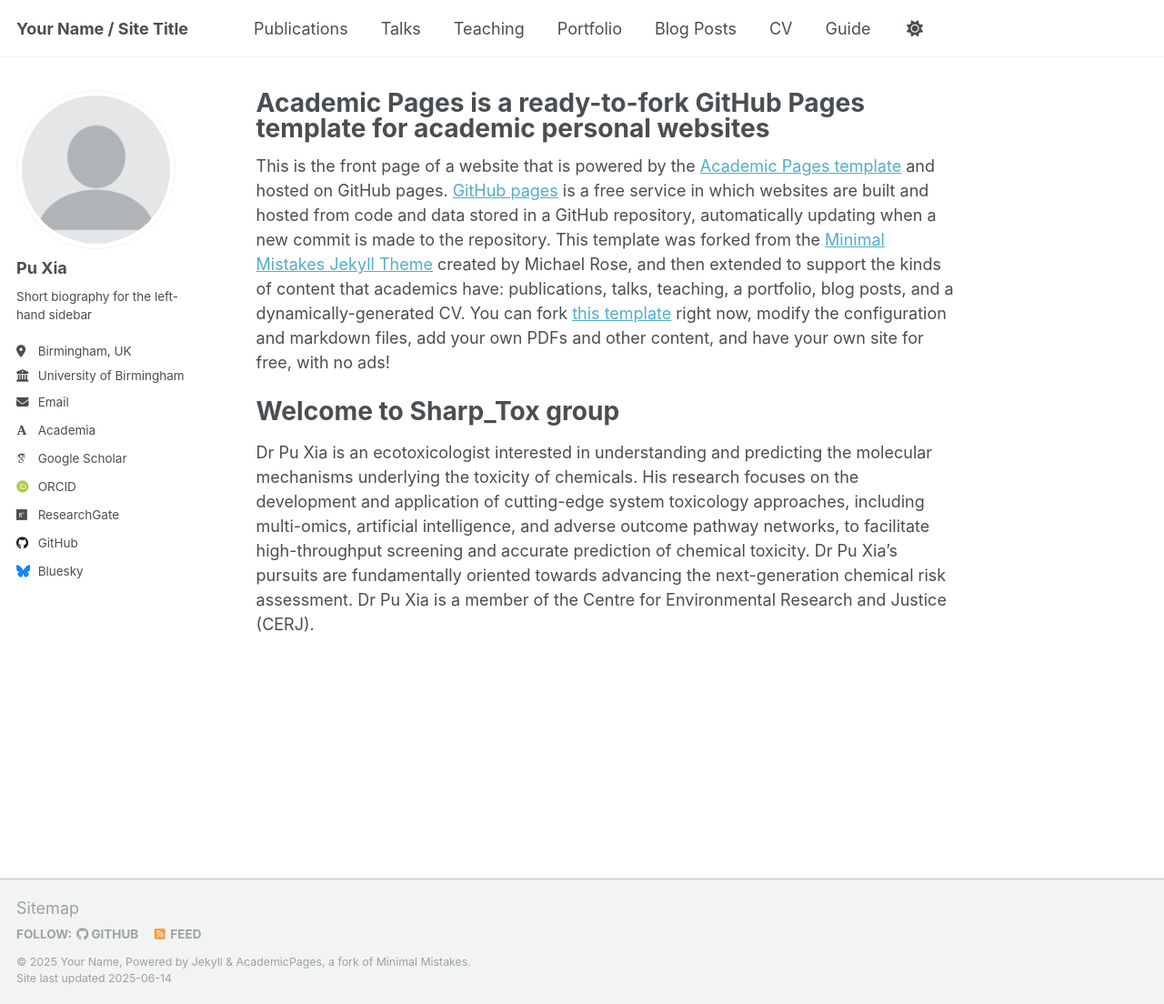
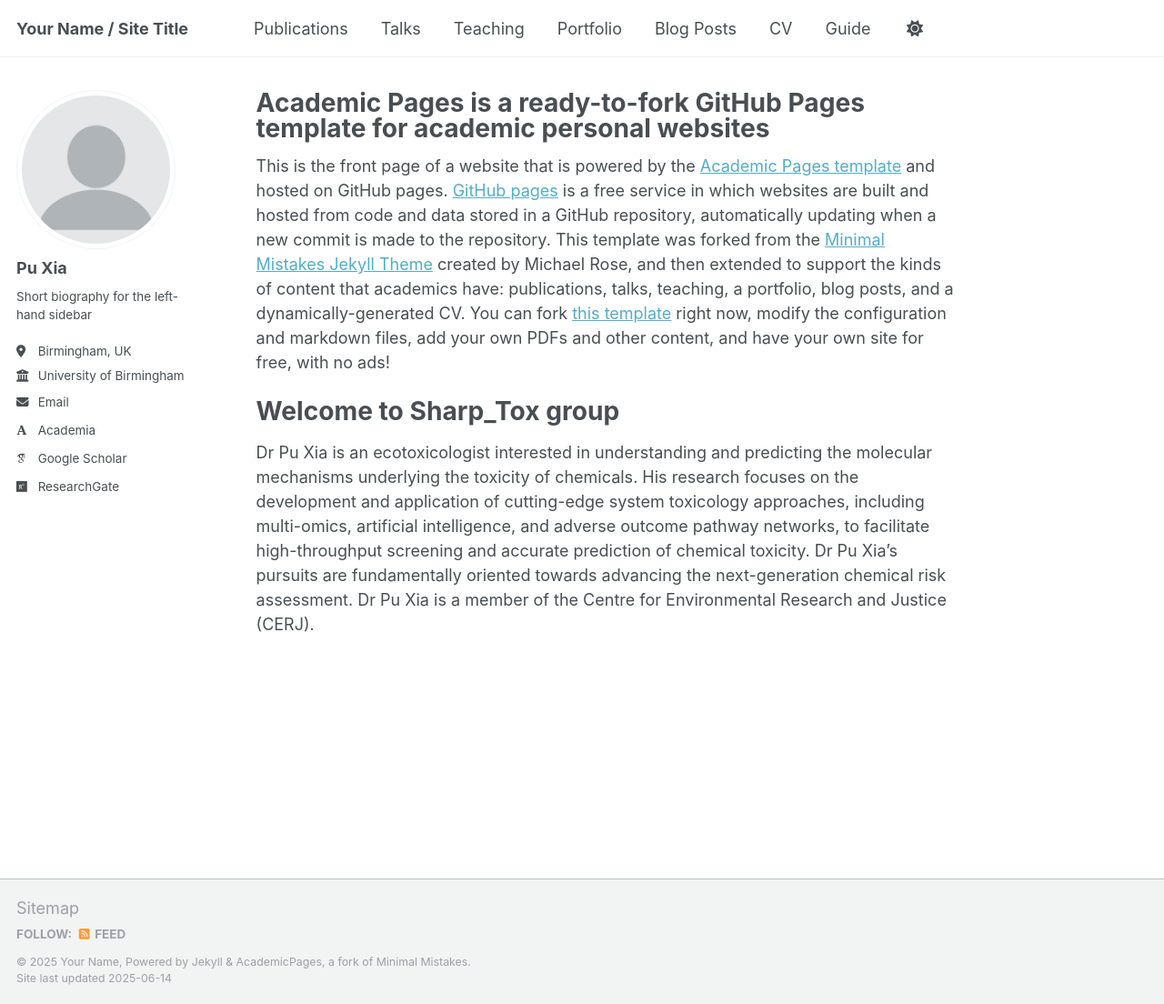
Before and after one commit to Sharp1989-08-31/xp_tox-AI, a Jekyll site: the page built from _pages/about.md, in a window 1280 px wide and 1104 px high. Shown: the whole window at 91% size. Built offline with Jekyll 4.4.1, drawn with Linux system fonts in a browser that asks for light colours; some web fonts are replaced; part of the change alters nothing that is shown.

Commit message:
Update _config.yml

```diff
--- a/_config.yml
+++ b/_config.yml
@@ -36,7 +36,7 @@ author:
   arxiv            : # URL - Update with the correct link to your profile
   googlescholar    : "https://scholar.google.com/citations?user=D41a8SkAAAAJ&hl=zh-CN"
   impactstory      : # URL
-  orcid            : "http://orcid.org/yourorcidurl"
+  orcid            : # URL
   semantic         : # URL
   pubmed           : # URL
   researchgate     : "https://www.researchgate.net/profile/Pu-Xia-4?ev=hdr_xprf"
@@ -46,12 +46,12 @@ author:
   bitbucket        : # Username - Update with your username on the site
   codepen          : # Username
   dribbble         : # Username
-  github           : "academicpages"
+  github           : # URL
   kaggle           : # Username
   stackoverflow    : # User number or user number and name (i.e., use "1" or "1/jeff-atwood")
 
   # Social media
-  bluesky          : "bsky.app" # Replace this with you Bluesky username
+  bluesky          : # Username
   facebook         : # Username
   flickr           : # Username
   foursquare       : # Username
```
